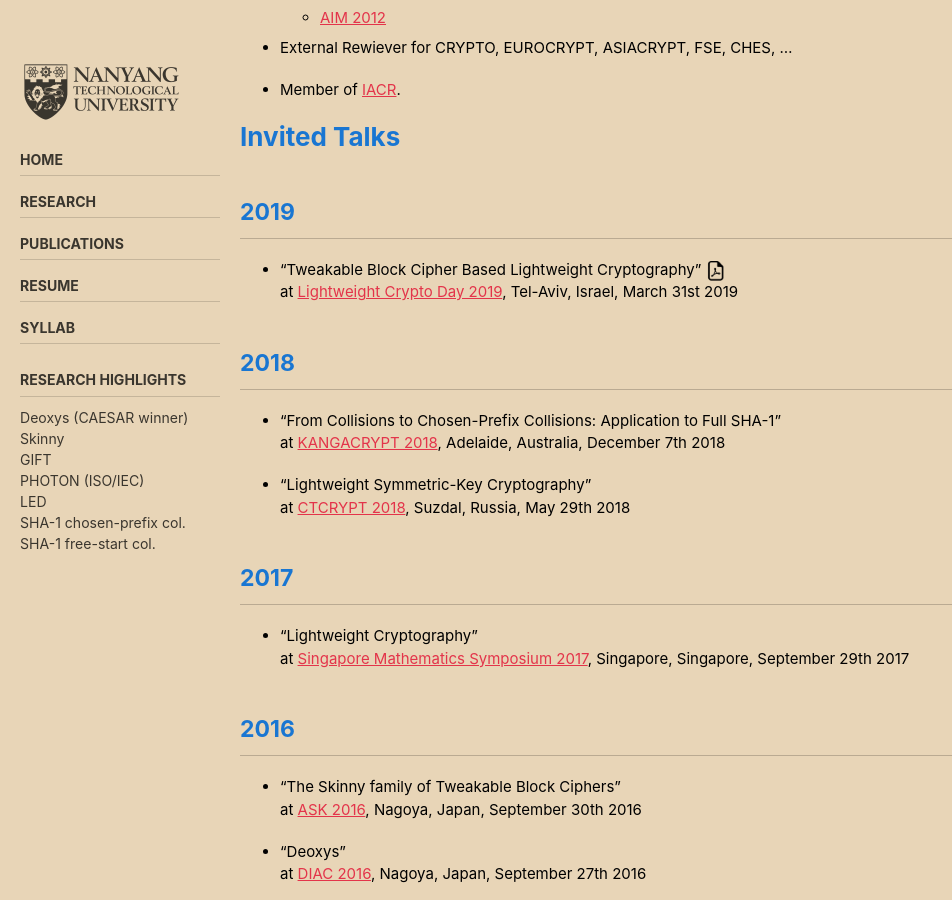
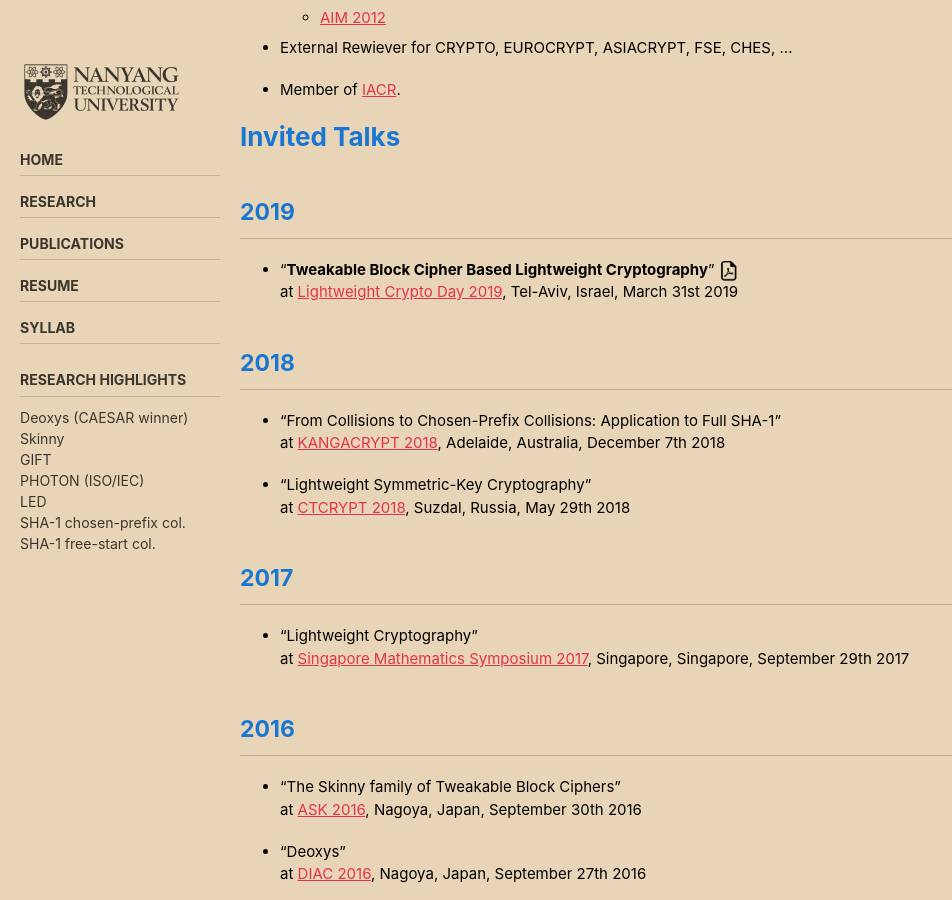
Before and after one commit to thomaspeyrin/web, a Jekyll site: the page built from research.md, in a window 1280 px wide and 900 px high, scrolled down 917 px. Shown: the whole window, without its empty margins (0-952 px from the left). Built offline with Jekyll 4.4.1, drawn with Linux system fonts in a browser that asks for light colours; cached includes are drawn as plain includes; nearby versions of some CDN libraries; our own code applies the rules of GitHub Pages for plain Markdown files.

Commit message:
Update research.md

```diff
--- a/research.md
+++ b/research.md
@@ -52,7 +52,7 @@ sidebar:
 
 ## 2019
 
-- "Tweakable Block Cipher Based Lightweight Cryptography"  [![](https://thomaspeyrin.github.io/web/assets/images/pdf_icon_small.png "slides")](https://thomaspeyrin.github.io/web/docs/invited/LCD2019_slides.pdf)
+- "**Tweakable Block Cipher Based Lightweight Cryptography**"  [![](https://thomaspeyrin.github.io/web/assets/images/pdf_icon_small.png "slides")](https://thomaspeyrin.github.io/web/docs/invited/LCD2019_slides.pdf)
 at [Lightweight Crypto Day 2019](http://www.cs.haifa.ac.il/~orrd/LWD/), Tel-Aviv, Israel, March 31st 2019
 
 ## 2018
```
